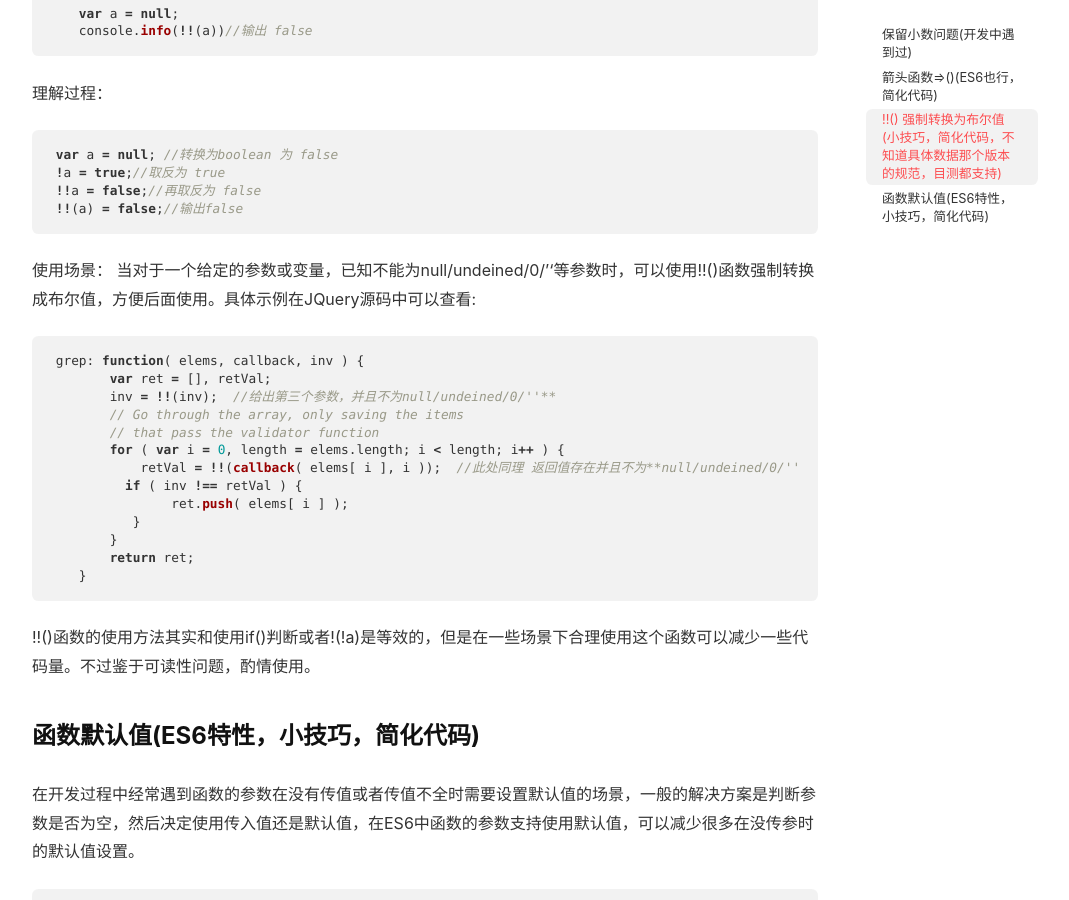
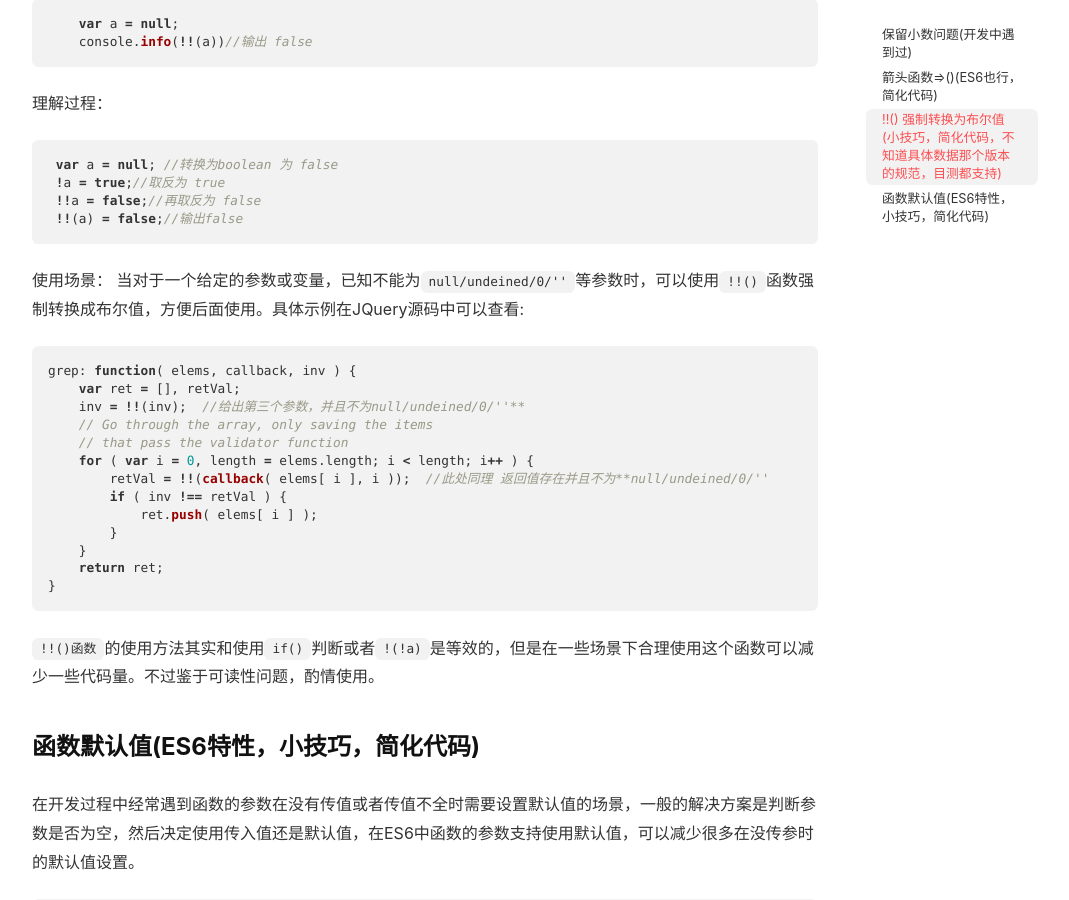
Before and after one commit to FireLee1413/hfvast.github.io, a Jekyll site: the page built from _posts/2018-11-05-JavaScript小技巧与特性(一).md, in a window 1280 px wide and 900 px high, scrolled down 1848 px. Shown: the whole window, without its empty margins (105-1174 px from the left). Built offline with Jekyll 4.4.1, drawn with Linux system fonts in a browser that asks for light colours; our own code applies the rules of GitHub Pages for plain Markdown files; comment, search, counter and statistics services are not loaded; some of the changed text lies outside the part shown.

Commit message:
修改错误的语法

````diff
--- a/_posts/2018-11-5-JavaScript小技巧与特性(一).md
+++ b/_posts/2018-11-05-JavaScript小技巧与特性(一).md
@@ -36,7 +46,7 @@ JavaScript是一种函数优先的轻量级解释型或即使编译型的编程
     }
 }
 ```
- 当遇到这种情况的时候使用箭头函数可以很好的解决这个问题。
+当遇到这种情况的时候使用箭头函数可以很好的解决这个问题。
 
 
 ```js
@@ -52,9 +62,9 @@ var obj = {
 
 ### !!() 强制转换为布尔值(小技巧，简化代码，不知道具体数据那个版本的规范，目测都支持)
 因为JS是弱语言类型，对于变量类型的定义并没有Java中那么严格，所以在实际使用过程中会造成一定的影响。在使用过程中需要使用明确的布尔值类型时，可以使用这个方法。
- 写法：!!(a) //返回一个布尔值;
+写法：!!(a) //返回一个布尔值;
 
- 使用示例：
+使用示例：
 ```js
     var a = null;
     console.info(!!(a))//输出 false
@@ -67,24 +77,25 @@ var obj = {
  !!(a) = false;//输出false
 ```
 
- 使用场景：
- 当对于一个给定的参数或变量，已知不能为null/undeined/0/''等参数时，可以使用!!()函数强制转换成布尔值，方便后面使用。具体示例在JQuery源码中可以查看:
+使用场景：
+当对于一个给定的参数或变量，已知不能为`null/undeined/0/''`等参数时，可以使用`!!()`函数强制转换成布尔值，方便后面使用。具体示例在JQuery源码中可以查看:
+
 ```js
- grep: function( elems, callback, inv ) {
-        var ret = [], retVal;
-        inv = !!(inv);  //给出第三个参数，并且不为null/undeined/0/''**
-        // Go through the array, only saving the items
-        // that pass the validator function
-        for ( var i = 0, length = elems.length; i < length; i++ ) {
-            retVal = !!(callback( elems[ i ], i ));  //此处同理 返回值存在并且不为**null/undeined/0/''
-          if ( inv !== retVal ) {
-                ret.push( elems[ i ] );
-           }
+grep: function( elems, callback, inv ) {
+    var ret = [], retVal;
+    inv = !!(inv);  //给出第三个参数，并且不为null/undeined/0/''**
+    // Go through the array, only saving the items
+    // that pass the validator function
+    for ( var i = 0, length = elems.length; i < length; i++ ) {
+        retVal = !!(callback( elems[ i ], i ));  //此处同理 返回值存在并且不为**null/undeined/0/''
+        if ( inv !== retVal ) {
+            ret.push( elems[ i ] );
         }
-        return ret;
     }
+    return ret;
+}
 ```
- !!()函数的使用方法其实和使用if()判断或者!(!a)是等效的，但是在一些场景下合理使用这个函数可以减少一些代码量。不过鉴于可读性问题，酌情使用。
+`!!()函数`的使用方法其实和使用`if()`判断或者`!(!a)`是等效的，但是在一些场景下合理使用这个函数可以减少一些代码量。不过鉴于可读性问题，酌情使用。
 ### 函数默认值(ES6特性，小技巧，简化代码)
 在开发过程中经常遇到函数的参数在没有传值或者传值不全时需要设置默认值的场景，一般的解决方案是判断参数是否为空，然后决定使用传入值还是默认值，在ES6中函数的参数支持使用默认值，可以减少很多在没传参时的默认值设置。
 ```js
````
Also changed, not shown: other parts of _posts/2018-11-05-JavaScript小技巧与特性(一).md (+25 -15 lines).
